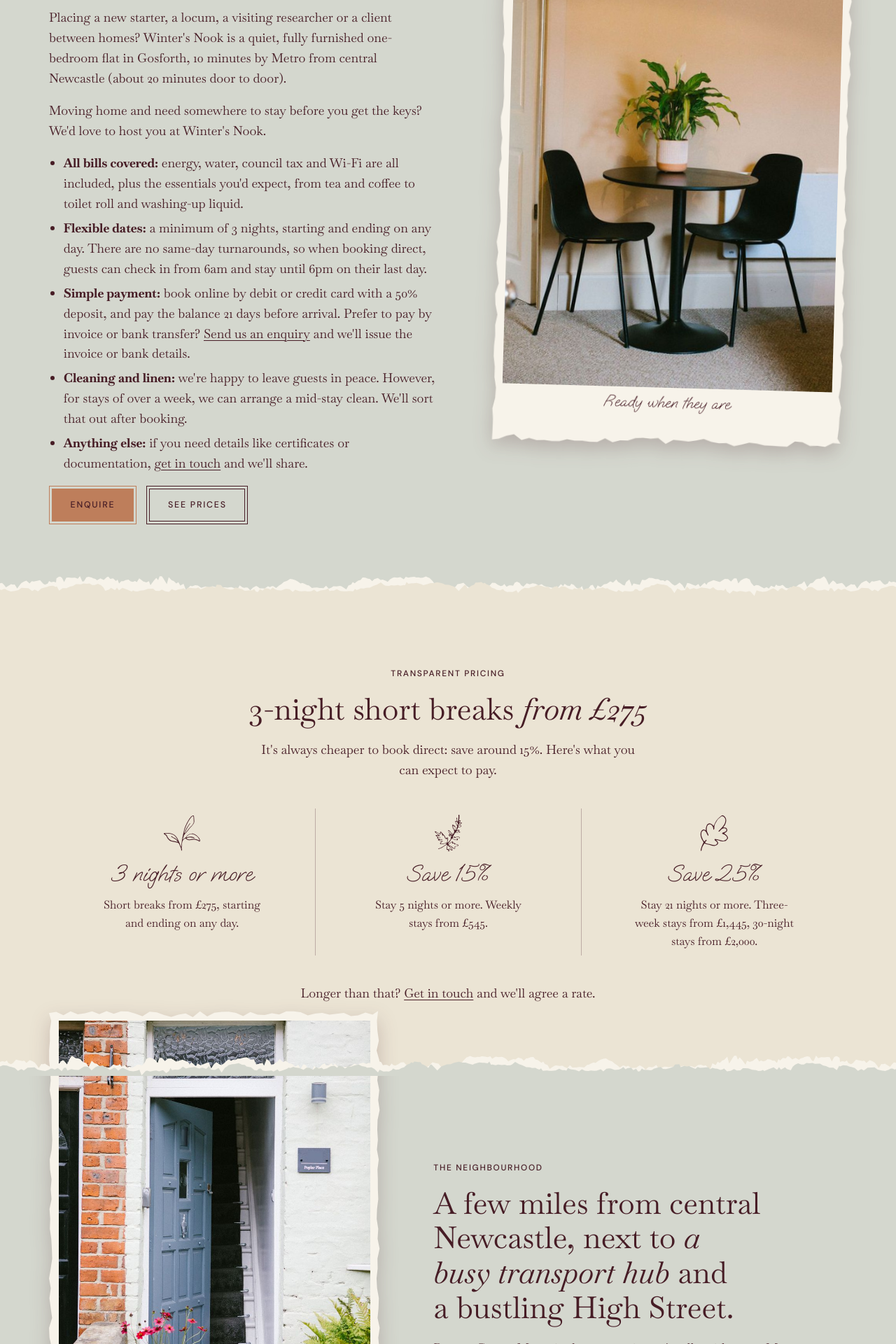
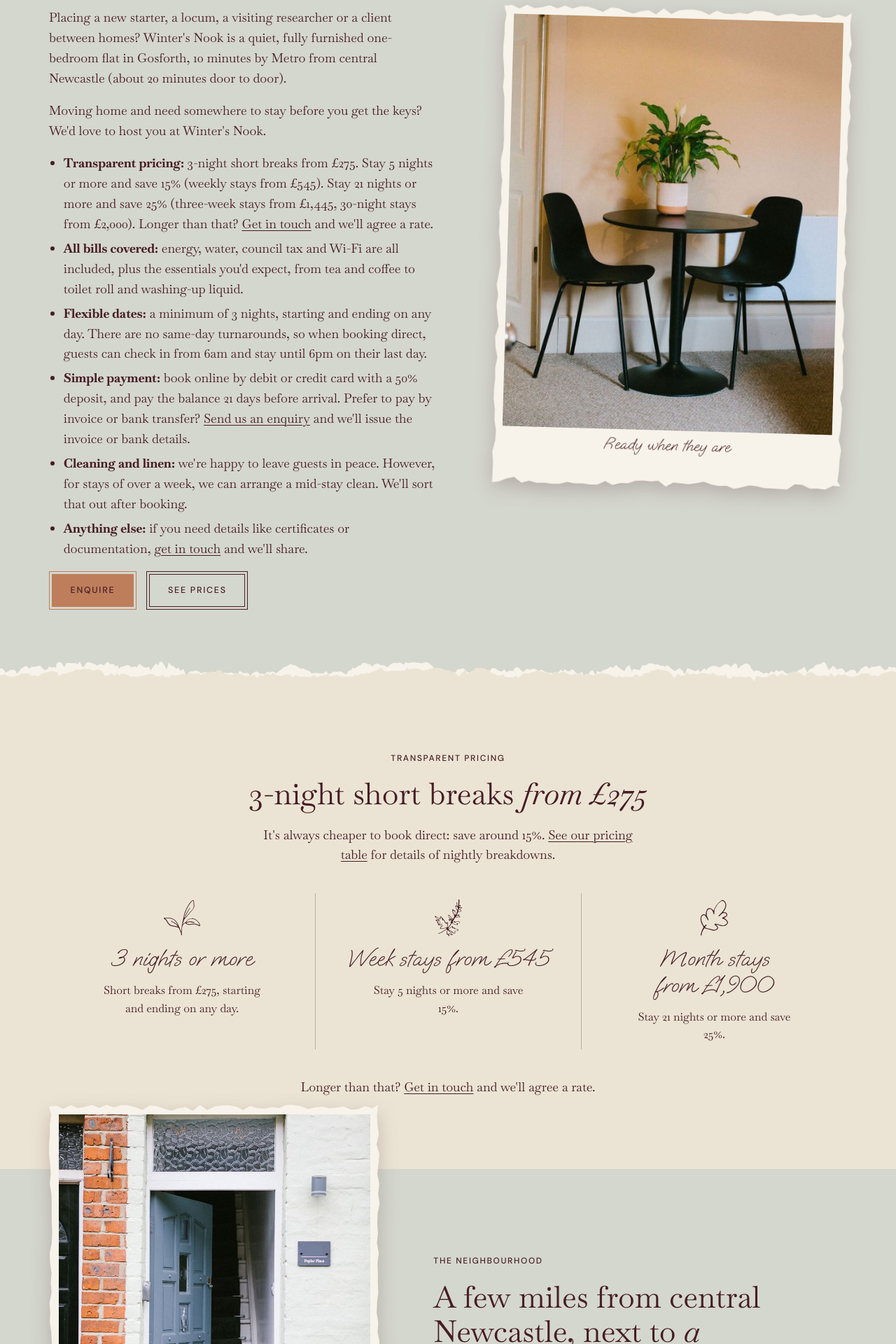
Before and after one commit to days4dreams/winter, a PHP site: page /longer-stays in a window 1280 px wide. Shown: the part 2200-4120 px from the top of the page at 70% size. Run offline with PHP 8.4, Linux system fonts and the light colour scheme.

Commit message:
Pricing and booking FAQs, price-led columns, jump links, shorter stairs answer
- FAQs: 'Pricing and booking' group with the pricing answer (exact copy) and
  minimum stay; check-in answer drops the platform times
- Longer Stays: pricing bullet first; 'See our pricing table' jumps to the FAQ;
  columns lead with week/month prices; link to the employers section; the
  neighbourhood photo is no longer cut by a torn edge
- Enquire: Pricing in Helpful links; pricing question listed first
- Links to a question open its answer

Co-Authored-By: Claude Opus 5.5 <noreply@anthropic.com>
Claude-Session: https://claude.ai/code/session_01AqWLvQGitSTwziCXjTzp1u

```diff
--- a/content/faqs.md
+++ b/content/faqs.md
@@ -17,7 +17,7 @@
 
 ### What time is check-in and check-out?
 show on: home, enquire
-We make sure there are no same-day turnarounds at Winter's Nook, so when you [book direct](/enquire) you can check in from 06:00 and check out as late as 18:00, which is handy around shifts and travel. Booked through Airbnb or Booking.com, check-in is from 14:00 and check-out is by 11:00.
+We make sure there are no same-day turnarounds at Winter's Nook, so when you [book direct](/enquire) you can check in from 06:00 and check out as late as 18:00, enjoying many more hours of use than when booking through Airbnb or Booking.com.
 
 ### How do we get in?
 show on: home
@@ -29,7 +29,7 @@ The flat is on a pretty, pedestrian-only street, so there are no cars outside. W
 
 ### Are there stairs?
 show on: flat, long
-Yes. Winter's Nook is an upstairs Tyneside flat in a building around 100 years old, so the stairs are steep and doorways can be narrow. It may not suit anyone who finds stairs difficult.
+Yes. Winter's Nook is an upstairs Tyneside flat in a building around 100 years old, so it may not suit anyone who finds stairs difficult.
 
 ### Is there Wi-Fi?
 show on: flat, long
@@ -66,20 +66,6 @@ Yes. The bedroom has a generous run of built-in wardrobes, so there's plenty of
 
 ## Longer stays
 
-### How much does it cost?
-show on: home, enquire
-It's always cheaper to book direct: save around 15% compared with using a platform. 3-night short breaks start from £275.
-
-- Stay 5 nights or more and save 15% (weekly stays from £545)
-- Stay 21 nights or more and save 25% (three-week stays from £1,445, 30-night stays from £2,000)
-- Longer than that? [Get in touch](/enquire) and we'll agree a rate.
-
-There's more on our [Longer Stays page](/longer-stays#pricing).
-
-### Is there a minimum stay?
-show on: long, enquire
-Yes, 3 nights. Stays can start and end on any day of the week.
-
 ### Who usually stays?
 show on: long
 NHS and healthcare staff, contractors, students and researchers, and people between homes: anyone who needs somewhere comfortable to come back to while they work or study away.
@@ -88,7 +74,19 @@ NHS and healthcare staff, contractors, students and researchers, and people betw
 show on: home, long
 Regent Centre Metro is about ten minutes' walk, and from there it's around ten minutes to the city centre. Over 20 bus routes stop within ten minutes' walk, too.
 
-## Booking
+## Pricing and booking
+
+### How much does it cost?
+show on: home, long, enquire
+3-night short breaks from £275.
+
+- Stay 5 nights or more and save 15% (weekly stays from £545)
+- Stay 21 nights or more and save 25% (three-week stays from £1,445, 30-night stays from £2,000)
+- Longer than that? [Get in touch](/enquire) and we'll agree a rate.
+
+### Is there a minimum stay?
+show on: long, enquire
+Yes, 3 nights. Stays can start and end on any day of the week.
 
 ### How do payment and cancellation work?
 show on: enquire
--- a/enquire.php
+++ b/enquire.php
@@ -122,6 +122,7 @@ function field_error($errors, $key)
       <p class="label" style="margin-top: 1rem">Helpful links</p>
       <ul class="helpful-links">
         <li><a href="<?= e($site['booking_url']) ?>"<?= link_attrs($site['booking_url']) ?>>Book your stay</a></li>
+        <li><a href="#faq-how-much-does-it-cost">Pricing</a></li>
         <li><a href="/faqs">Read the FAQs</a></li>
         <li><a href="/the-guide">Explore the guide</a></li>
       </ul>
@@ -189,7 +190,7 @@ function field_error($errors, $key)
   </div>
 </section>
 
-<?php $enquireFaqs = faq_list('enquire'); if ($enquireFaqs !== ''): ?>
+<?php $enquireFaqs = faq_list('enquire', ['faq-how-much-does-it-cost']); if ($enquireFaqs !== ''): ?>
 <section class="band torn torn--flip" style="--band: var(--primary-light)">
   <div class="wrap split" style="align-items: start">
     <div class="stack">
--- a/includes/content.php
+++ b/includes/content.php
@@ -284,16 +284,24 @@ function faq_item($q)
  * The questions marked "show on: $page" in content/faqs.md, for use on any page:
  *     <?= faq_list('long') ?>
  * Prints nothing if no questions are marked for that page.
+ * $first: question ids to move to the top, e.g. ['faq-how-much-does-it-cost']
+ * (a question's id is "faq-" plus its words in lower case, joined by hyphens).
  */
-function faq_list($page)
+function faq_list($page, $first = [])
 {
-    $html = '';
+    $top = array_fill_keys($first, '');
+    $rest = '';
     foreach (faqs() as $group) {
         foreach ($group['questions'] as $q) {
             if (in_array(strtolower($page), $q['show_on'], true)) {
-                $html .= faq_item($q);
+                if (array_key_exists($q['id'], $top)) {
+                    $top[$q['id']] = faq_item($q);
+                } else {
+                    $rest .= faq_item($q);
+                }
             }
         }
     }
+    $html = implode('', $top) . $rest;
     return $html === '' ? '' : '<div class="faq">' . $html . '</div>';
 }
--- a/js/site.js
+++ b/js/site.js
@@ -56,6 +56,19 @@
     });
   }
 
+  // A link to a question (e.g. #faq-how-much-does-it-cost) opens its answer.
+  function openFaqFromHash() {
+    var id = decodeURIComponent(location.hash.slice(1));
+    var target = id && document.getElementById(id);
+    if (target && target.tagName === 'DETAILS') {
+      target.open = true;
+      target.classList.remove('reveal');
+      target.classList.add('is-visible');
+    }
+  }
+  openFaqFromHash();
+  window.addEventListener('hashchange', openFaqFromHash);
+
   // Phone menu: close with Escape, or when tapping anywhere else.
   var menu = document.querySelector('.menu-toggle');
   if (menu) {
--- a/longer-stays.php
+++ b/longer-stays.php
@@ -31,6 +31,7 @@ require __DIR__ . '/includes/head.php';
         <a class="btn btn--fill" href="/enquire">Ask about your dates</a>
         <a class="btn" href="#pricing">See prices</a>
       </div>
+      <p><a href="#employers">For employers, agencies and home movers</a></p>
     </div>
     <div class="media">
       <div class="card-torn tilt-r"><div><?= content_image('/images/photos/armchair.jpg', 'The armchair and reading lamp', '', '4/5') ?><span class="hand">Unpack &amp; settle in</span></div></div>
@@ -58,6 +59,7 @@ require __DIR__ . '/includes/head.php';
       <p>Placing a new starter, a locum, a visiting researcher or a client between homes? Winter's Nook is a quiet, fully furnished one-bedroom flat in Gosforth, 10 minutes by Metro from central Newcastle (about 20 minutes door to door).</p>
       <p>Moving home and need somewhere to stay before you get the keys? We'd love to host you at Winter's Nook.</p>
       <ul>
+        <li><strong>Transparent pricing:</strong> 3-night short breaks from £275. Stay 5 nights or more and save 15% (weekly stays from £545). Stay 21 nights or more and save 25% (three-week stays from £1,445, 30-night stays from £2,000). Longer than that? <a href="/enquire">Get in touch</a> and we'll agree a rate.</li>
         <li><strong>All bills covered:</strong> energy, water, council tax and Wi-Fi are all included, plus the essentials you'd expect, from tea and coffee to toilet roll and washing-up liquid.</li>
         <li><strong>Flexible dates:</strong> a minimum of 3 nights, starting and ending on any day. There are no same-day turnarounds, so when booking direct, guests can check in from 6am and stay until 6pm on their last day.</li>
         <li><strong>Simple payment:</strong> book online by debit or credit card with a 50% deposit, and pay the balance 21 days before arrival. Prefer to pay by invoice or bank transfer? <a href="/enquire">Send us an enquiry</a> and we'll issue the invoice or bank details.</li>
@@ -78,18 +80,18 @@ require __DIR__ . '/includes/head.php';
     <div class="stack centre">
       <p class="label">Transparent pricing</p>
       <h2>3-night short breaks <em>from £275</em></h2>
-      <p>It's always cheaper to book direct: save around 15%. Here's what you can expect to pay.</p>
+      <p>It's always cheaper to book direct: save around 15%. <a href="#faq-how-much-does-it-cost">See our pricing table</a> for details of nightly breakdowns.</p>
     </div>
     <div class="features">
       <div><?= svg('illustrations/10-seedling.svg', 'illustration') ?><h3 class="hand">3 nights or more</h3><p>Short breaks from £275, starting and ending on any day.</p></div>
-      <div><?= svg('illustrations/05-sprig-leafy.svg', 'illustration') ?><h3 class="hand">Save 15%</h3><p>Stay 5 nights or more. Weekly stays from £545.</p></div>
-      <div><?= svg('illustrations/01-oak-leaf.svg', 'illustration') ?><h3 class="hand">Save 25%</h3><p>Stay 21 nights or more. Three-week stays from £1,445, 30-night stays from £2,000.</p></div>
+      <div><?= svg('illustrations/05-sprig-leafy.svg', 'illustration') ?><h3 class="hand">Week stays from £545</h3><p>Stay 5 nights or more and save 15%.</p></div>
+      <div><?= svg('illustrations/01-oak-leaf.svg', 'illustration') ?><h3 class="hand">Month stays from £1,900</h3><p>Stay 21 nights or more and save 25%.</p></div>
     </div>
     <p class="centre-text">Longer than that? <a href="/enquire">Get in touch</a> and we'll agree a rate.</p>
   </div>
 </section>
 
-<section class="band torn" style="--band: var(--primary-light)">
+<section class="band" style="--band: var(--primary-light)">
   <div class="wrap overlap">
     <div class="card-torn tilt-l"><div><?= content_image('/images/photos/gosforth.jpg', "The front door at Winter's Nook", '', '4/5') ?><span class="hand">Gosforth life</span></div></div>
     <div class="stack">
```
